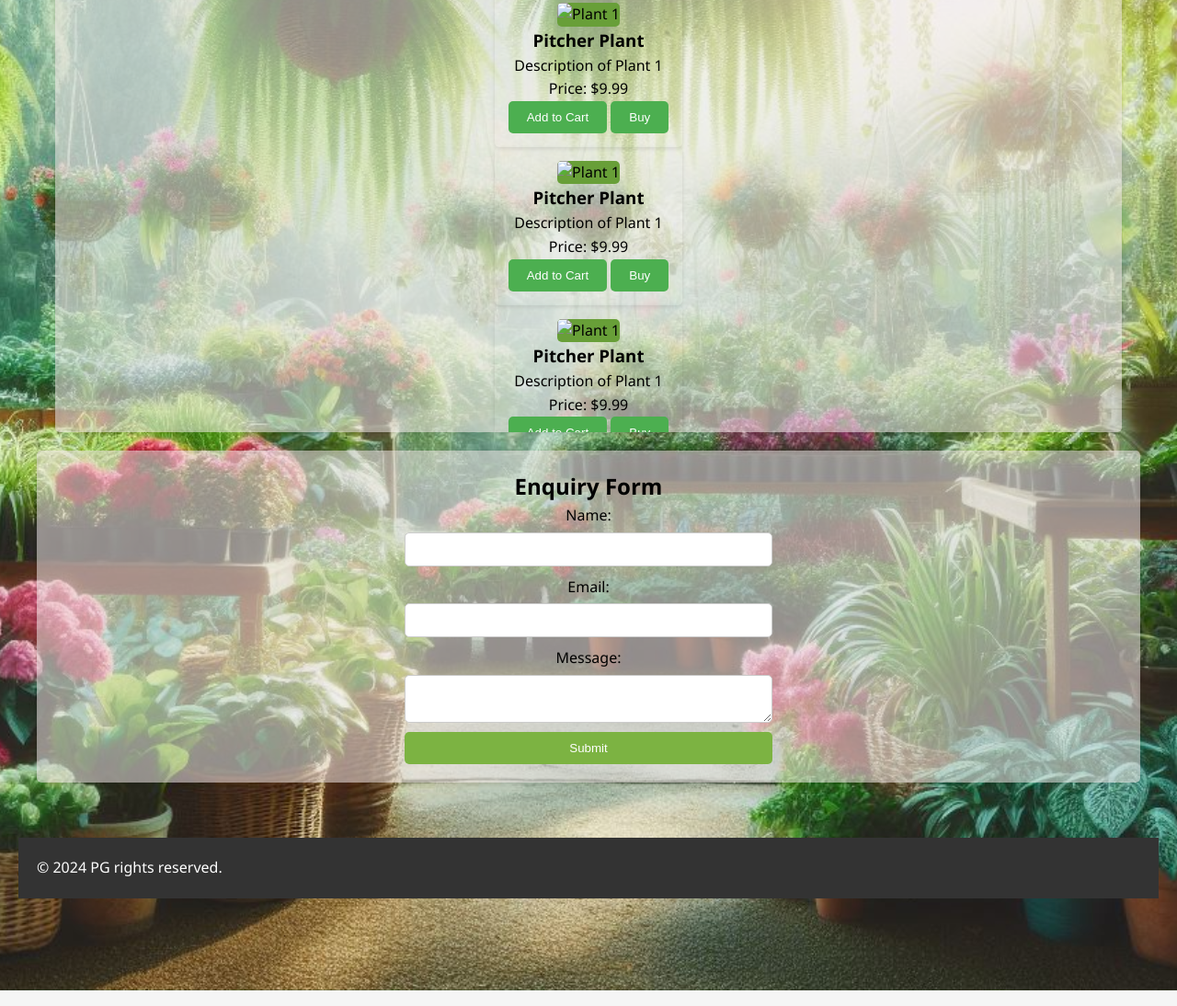
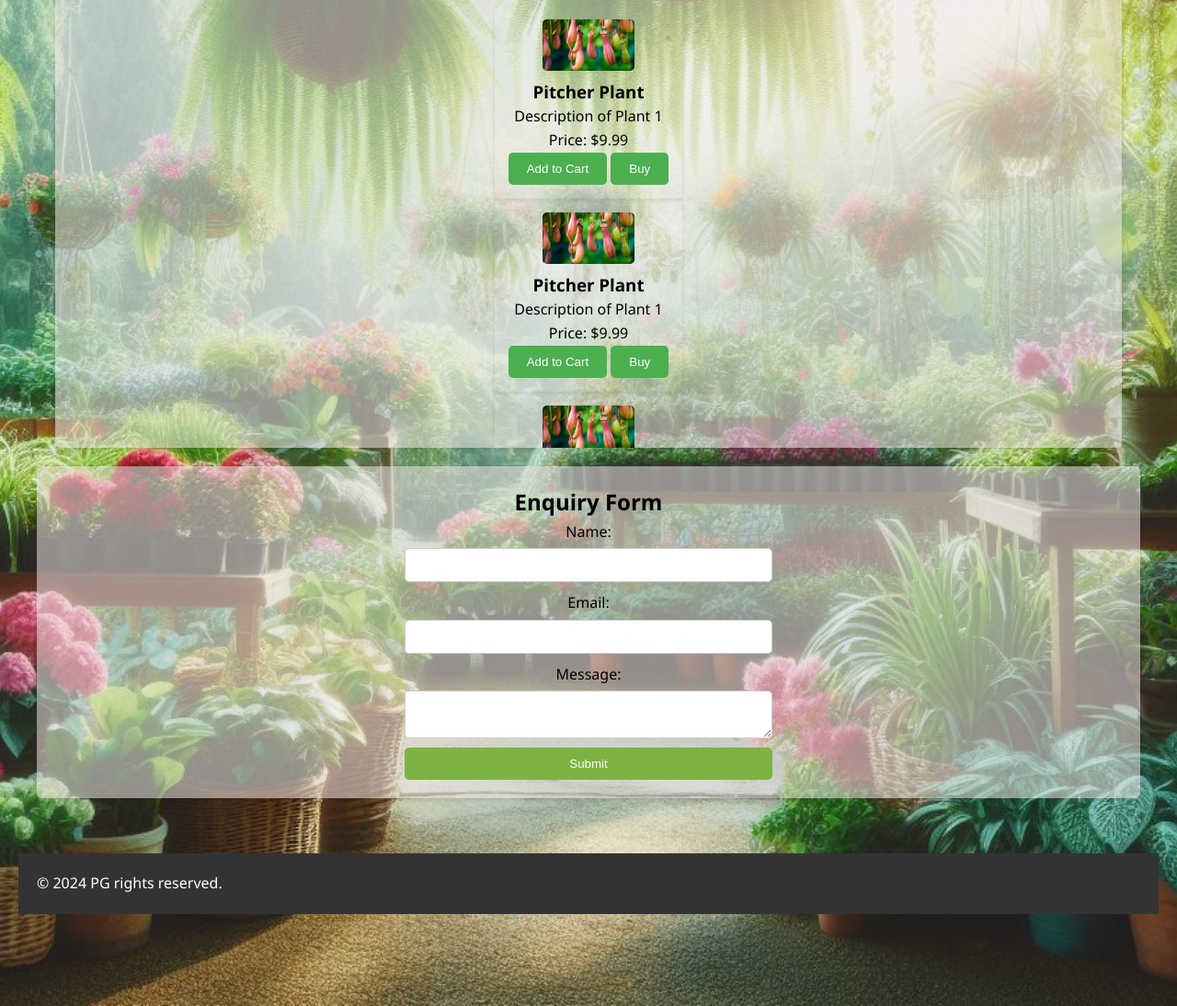
Before and after one commit to Pratham735505/BCAwebdesign, a plain HTML site: page Project/index.html in a window 1280 px wide. Shown: the part 451-1545 px from the top of the page at 92% size. Drawn offline with Linux system fonts and the light colour scheme.

Commit message:
Update index.html

```diff
--- a/Project/index.html
+++ b/Project/index.html
@@ -6,7 +6,7 @@
 </head>
 <body class="hero">
     <header>
-        <h1>Plant Paradise  <img src="OIG2.jpeg" alt="logo" id="logo"></h1>
+        <h1>Plant Paradise  <img src="images/OIG2.jpeg" alt="logo" id="logo"></h1>
         <nav>
             <ul>
                 <li><a href="#">Home</a></li>
@@ -26,7 +26,7 @@
         <section class="img">
             <div><h2>Featured Plants</h2>
                 <div class="card" id="i1">
-                    <img src="l-intro-1647949679.jpg" alt="Plant 1">
+                    <img src="images/l-intro-1647949679.jpg" alt="Plant 1">
                     <h3>Pitcher Plant</h3>
                     <p>Description of Plant 1</p>
                     <p>Price: $9.99</p>
@@ -35,7 +35,7 @@
                 </div>
 
                 <div class="card">
-                    <img src="l-intro-1647949679.jpg" alt="Plant 1">
+                    <img src="images/l-intro-1647949679.jpg" alt="Plant 1">
                     <h3>Pitcher Plant</h3>
                     <p>Description of Plant 1</p>
                     <p>Price: $9.99</p>
@@ -44,7 +44,7 @@
                 </div>
 
                 <div class="card">
-                    <img src="l-intro-1647949679.jpg" alt="Plant 1">
+                    <img src="images/l-intro-1647949679.jpg" alt="Plant 1">
                     <h3>Pitcher Plant</h3>
                     <p>Description of Plant 1</p>
                     <p>Price: $9.99</p>
@@ -53,7 +53,7 @@
                 </div>
 
                 <div class="card">
-                    <img src="l-intro-1647949679.jpg" alt="Plant 1">
+                    <img src="images/l-intro-1647949679.jpg" alt="Plant 1">
                     <h3>Pitcher Plant</h3>
                     <p>Description of Plant 1</p>
                     <p>Price: $9.99</p>
@@ -62,7 +62,7 @@
                 </div>
 
                 <div class="card">
-                    <img src="l-intro-1647949679.jpg" alt="Plant 1">
+                    <img src="images/l-intro-1647949679.jpg" alt="Plant 1">
                     <h3>Pitcher Plant</h3>
                     <p>Description of Plant 1</p>
                     <p>Price: $9.99</p>
@@ -71,7 +71,7 @@
                 </div>
 
                 <div class="card">
-                    <img src="l-intro-1647949679.jpg" alt="Plant 1">
+                    <img src="images/l-intro-1647949679.jpg" alt="Plant 1">
                     <h3>Pitcher Plant</h3>
                     <p>Description of Plant 1</p>
                     <p>Price: $9.99</p>
@@ -80,7 +80,7 @@
                 </div>
 
                 <div class="card">
-                    <img src="l-intro-1647949679.jpg" alt="Plant 1">
+                    <img src="images/l-intro-1647949679.jpg" alt="Plant 1">
                     <h3>Pitcher Plant</h3>
                     <p>Description of Plant 1</p>
                     <p>Price: $9.99</p>
@@ -89,7 +89,7 @@
                 </div>
 
                 <div class="card">
-                    <img src="l-intro-1647949679.jpg" alt="Plant 1">
+                    <img src="images/l-intro-1647949679.jpg" alt="Plant 1">
                     <h3>Pitcher Plant</h3>
                     <p>Description of Plant 1</p>
                     <p>Price: $9.99</p>
@@ -97,7 +97,7 @@
                     <button class="add-to-cart-btn">Buy</button>
                 </div>
                 <div class="card" id="i2">
-                    <img src="Comp2-10.jpg" alt="Plant 2">
+                    <img src="images/Comp2-10.jpg" alt="Plant 2">
                     <h3>Snake Plant</h3>
                     <p>Description of Plant 2</p>
                     <p>Price: $14.99</p>
@@ -105,7 +105,7 @@
                     <button class="add-to-cart-btn">Buy</button>
                 </div>
                 <div class="card" id="i3">
-                    <img src="download (2).jpeg" alt="Plant 3">
+                    <img src="images/download (2).jpeg" alt="Plant 3">
                     <h3>Snake Plant</h3>
                     <p>Description of Plant 3</p>
                     <p>Price: $19.99</p>
```
